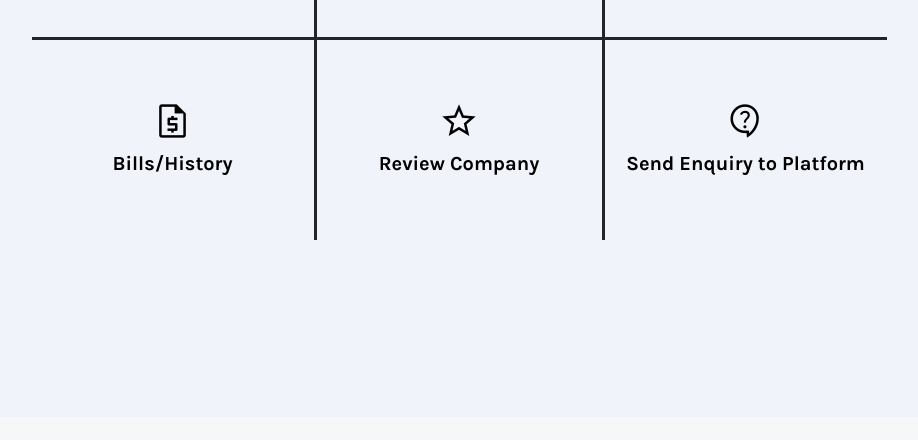
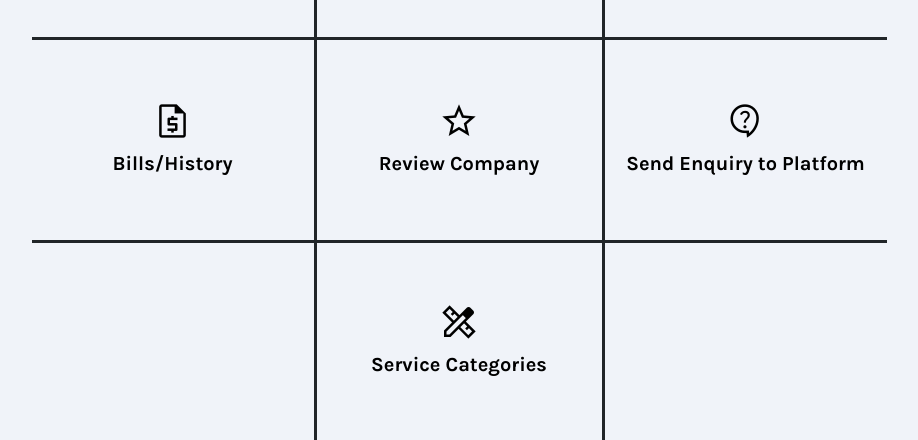
Before and after one commit to JingHian/FYP, a PHP site: page /servicesHomeowner.php in a window 1280 px wide. Shown: the part 383-823 px from the top of the page, without its empty margins (181-1099 px from the left). Before the commit the page ends 623 px from the top, so only its background shows below. Run offline with PHP 8.4, Linux system fonts and the light colour scheme; a user stored in the database is signed in; some libraries are stand-ins or nearby versions.

Commit message:
added manage services to services menu
- Also fixed the type in generate bills

```diff
--- a/css/main.css
+++ b/css/main.css
@@ -338,8 +338,11 @@ opacity: .75 !important;
     border:none !important;
     border-top:3px solid black !important;
   }
+
+  .hide-box{
+    display:none;
+  }
 }
-
 
 
 @media (min-width: 1980px){
--- a/generateBills.php
+++ b/generateBills.php
@@ -60,7 +60,7 @@ if($_SERVER["REQUEST_METHOD"] == "POST" && isset($_POST['generate'])) {
       <h1 class ="display-5 fw-bold text-center" style="margin-top:50px;">Generate Bill for Client <?php echo $_SESSION['client_name'];?>.</h1>
       <div class="row justify-content-center">
         <div class="col-6 text-center">
-      <p class ="display-6 fs-5" name = "product" value ="avail">Bills will be auto generated for the last day of the month and due the lat day of next month.</p>
+      <p class ="display-6 fs-5" name = "product" value ="avail">Bills will be auto generated for the last day of the month and due the last day of next month.</p>
     </div>
       </div>
     </div>
--- a/servicesHomeowner.php
+++ b/servicesHomeowner.php
@@ -45,19 +45,28 @@ include_once "logInCheck.php";
             <p class="usage-font"> Bills/History </p>
           </div>
           </a>
-        <a class="menu-style border no-text-deco no-rounded-border d-flex align-items-center justify-content-center col-md-3  border-top-0  border-start-0 border-bottom-0 border-end-0 border-dark border-3 pt-3  height-200" href="rateAndReviewCompany.php">
+        <a class="menu-style border no-text-deco no-rounded-border d-flex align-items-center justify-content-center col-md-3 border-top-0  border-start-0 border-bottom-0 border-end-0 border-dark border-3 pt-3  height-200" href="rateAndReviewCompany.php">
           <div class =" text-center">
             <span class="material-symbols-outlined icon-size">grade</span>
             <p class="usage-font ">Review Company </p>
           </div>
         </a>
-        <a class="menu-style no-text-deco no-rounded-border d-flex align-items-center justify-content-center col-md-3 border  border-top-0 border-bottom-0 border-end-0 border-dark   border-3 pt-3  height-200" href="enquiryToPlatform.php">
+        <a class="menu-style no-text-deco no-rounded-border d-flex align-items-center justify-content-center col-md-3 border border-top-0 border-bottom-0 border-end-0 border-dark   border-3 pt-3  height-200" href="enquiryToPlatform.php">
             <div class =" text-center">
               <span class="material-symbols-outlined icon-size">contact_support</span>
               <p class="usage-font">Send Enquiry to Platform </p>
             </div>
             </a>
             <div class="col-md-15"></div>
+            <div class="col-md-15"></div>
+            <div class="col-md-3 hide-box border border-start-0 border-bottom-0 border-dark border-3"></div>
+          <a class="menu-style no-text-deco no-rounded-border d-flex align-items-center justify-content-center col-md-3 border border-start-0 border-end-0 border-bottom-0 border-dark border-3 pt-3  height-200 "  href="addEditDiscount.php">
+              <div class =" text-center">
+                <span class="material-symbols-outlined  icon-size">design_services</span>
+                <p class="usage-font ">Service Categories</p>
+              </div>
+            </a>
+          <div class="col-md-3 hide-box border border-end-0 border-bottom-0 border-dark border-3"></div>
     </div>
   </div>
 <?php include_once('jsLinks.php');?>
```
Also changed, not shown: servicesCompany.php (+11 -11 lines).
